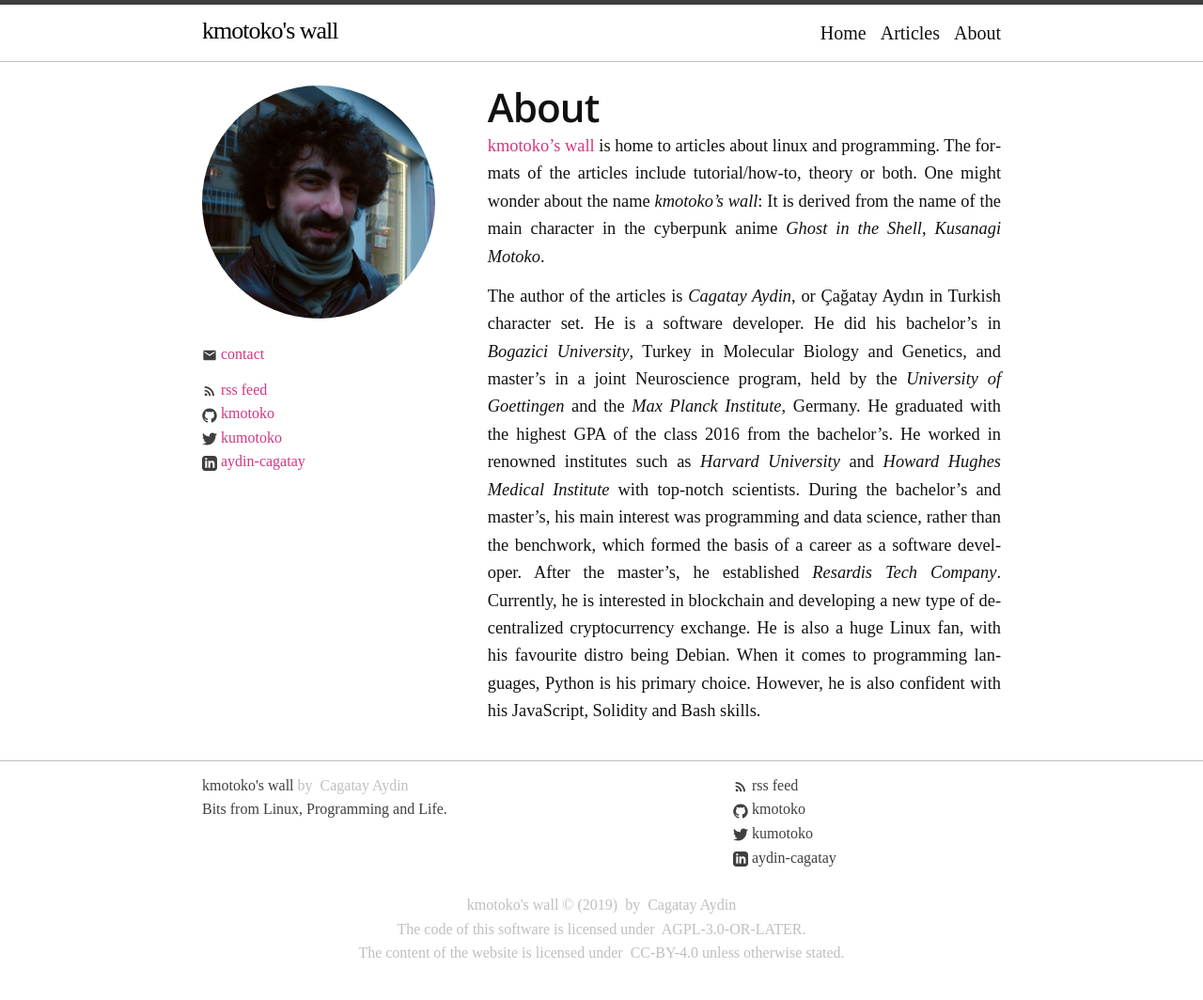
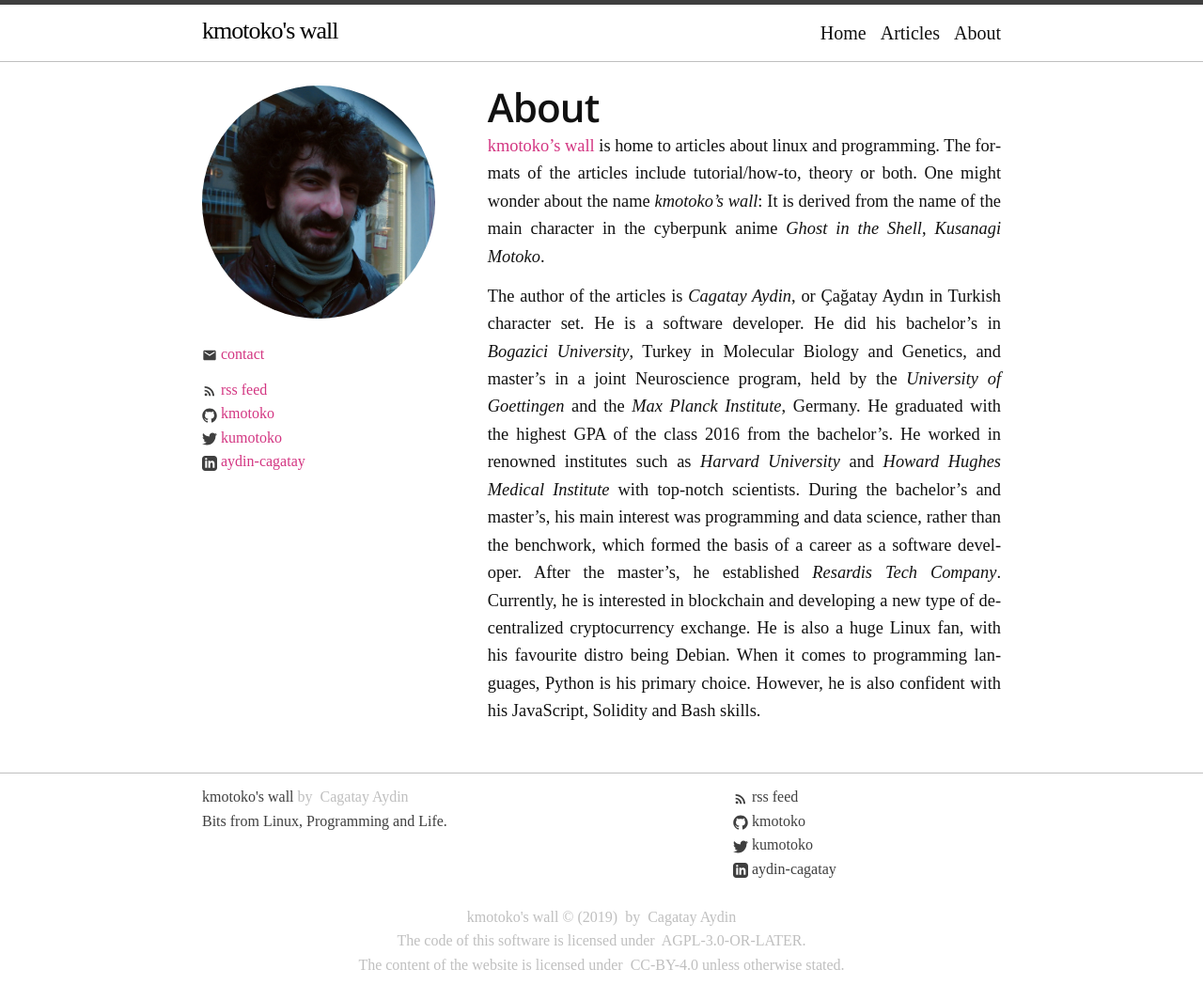
Before and after one commit to kmotoko/kmotokos-wall, a Jekyll site: the page built from about.md, in a window 1280 px wide. Shown: the whole page at 94% size. Built offline with Jekyll 4.4.1, drawn with Linux system fonts in a browser that asks for light colours; some web fonts are replaced.

Commit message:
Fixed author section overflow. Margin and padding adjustment for page content area and user picture.

```diff
--- a/_sass/academic/_layout.scss
+++ b/_sass/academic/_layout.scss
@@ -486,7 +486,7 @@
  * Page content
  */
 .page-content {
-  padding: $spacing-unit 0 $spacing-unit / 2 0;
+  padding: $spacing-unit 0 $spacing-unit 0;
   width: 100%;
   -webkit-flex: 1 0 auto;
   -ms-flex: 1 0 auto;
@@ -770,9 +770,9 @@
 
 .post-author {
   @include size(vsmall);
+  margin-top: $spacing-unit / 2;
   padding: 5%;
-  margin-top: $spacing-unit / 2;
-  width: 100%;
+  width: 90%; // 100 - padding-left - padding-right
 
   .post-author-box-1 {
     display: inline-block;
@@ -820,6 +820,7 @@
     }
 
     .user-picture {
+      margin-bottom: $spacing-unit / 4;
       width: 50%;
     }
 
```
